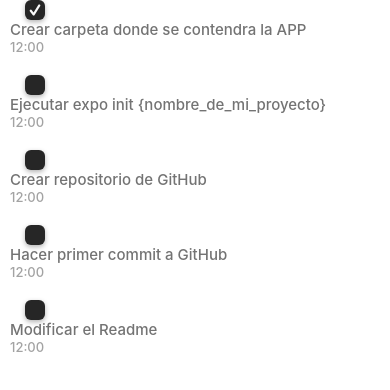
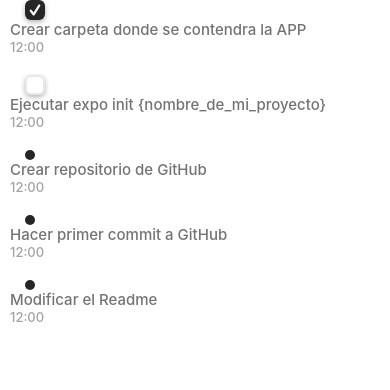
Before and after one commit to santiagoarangog/todo-app, a React Native app: screen / in a window 390 px wide. Shown: the top 390 px of the page. Built offline with nearby package versions, Linux system fonts and the light colour scheme.

Commit message:
Add validations in checkbox

```diff
--- a/components/Checkbox.js
+++ b/components/Checkbox.js
@@ -1,12 +1,14 @@
 import * as React from "react";
-import { StyleSheet, View, TouchableOpacity } from "react-native";
-import { Entypo } from "@expo/vector-icons";
+import {StyleSheet, TouchableOpacity, View} from "react-native";
+import {Entypo} from "@expo/vector-icons";
 
-export default function Checkbox({ id, text, isCompleted, isToday, hour }) {
-  return (
-    <TouchableOpacity style={styles.checked}>
-      {isCompleted && <Entypo name="check" size={16} color="#FAFAFA"></Entypo>}
+export default function Checkbox({id, text, isCompleted, isToday, hour}) {
+    return isToday ?(
+        <TouchableOpacity style={isCompleted ? styles.checked : styles.uncheck}>
+            {isCompleted && <Entypo name="check" size={16} color="#FAFAFA"/>}
         </TouchableOpacity>
+    ):(
+        <View style={styles.isToday}/>
   );
 }
 
@@ -50,4 +52,13 @@ const styles = StyleSheet.create({
         shadowRadius: 5,
         elevation: 5,
     },
+    isToday: {
+        width: 10,
+        height: 10,
+        marginHorizontal: 10,
+        borderRadius: 10,
+        backgroundColor: '#262626',
+        marginRight: 13,
+        marginLeft: 15
+    }
 });
--- a/data/todos.js
+++ b/data/todos.js
@@ -10,7 +10,7 @@ const todosData = [
     id: 2,
     text: "Ejecutar expo init {nombre_de_mi_proyecto}",
     isCompleted: false,
-    isToday: false,
+    isToday: true,
     hour: "12:00",
   },
   {
```
Lines whose indentation alone changed are shown as unchanged.
